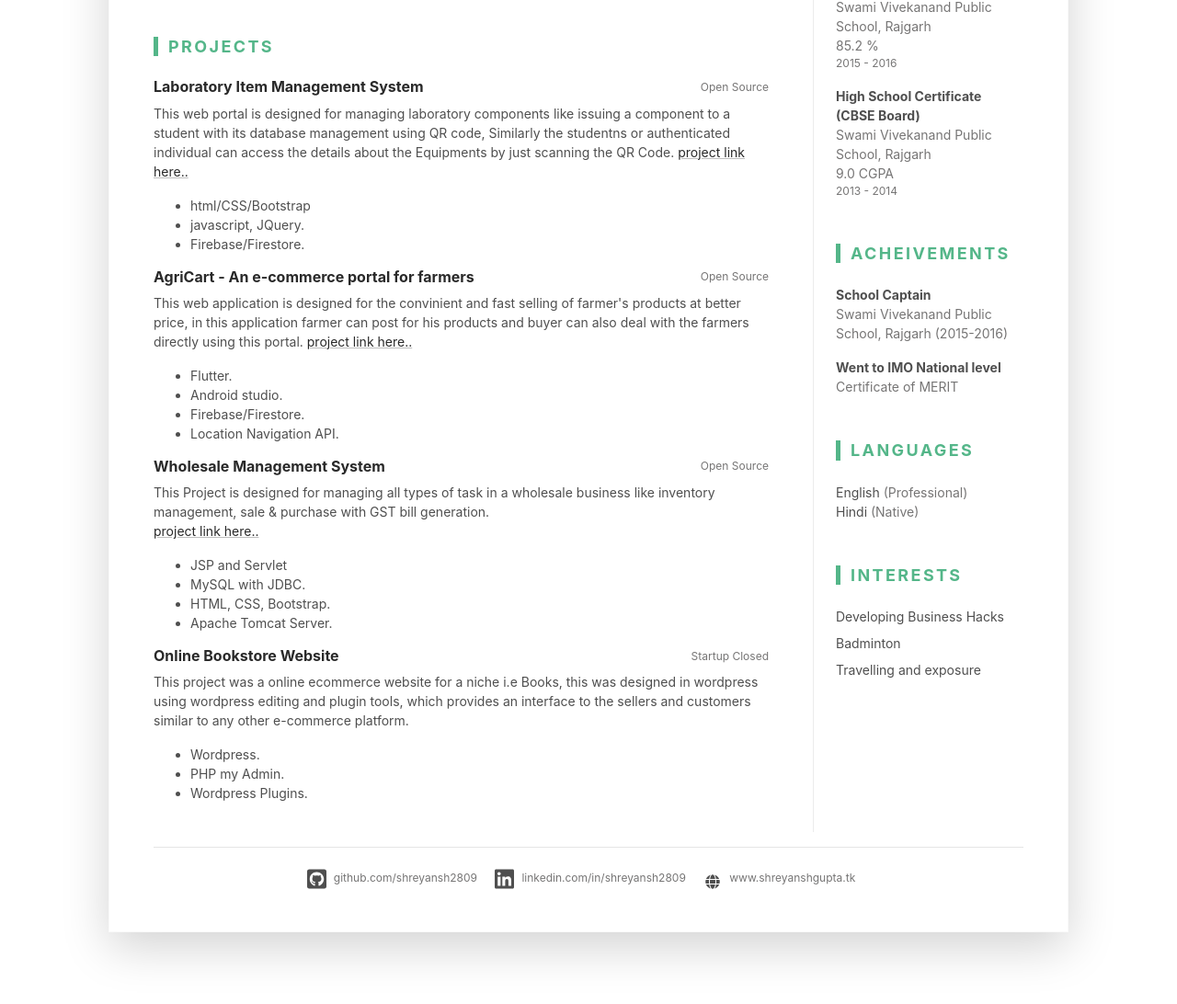
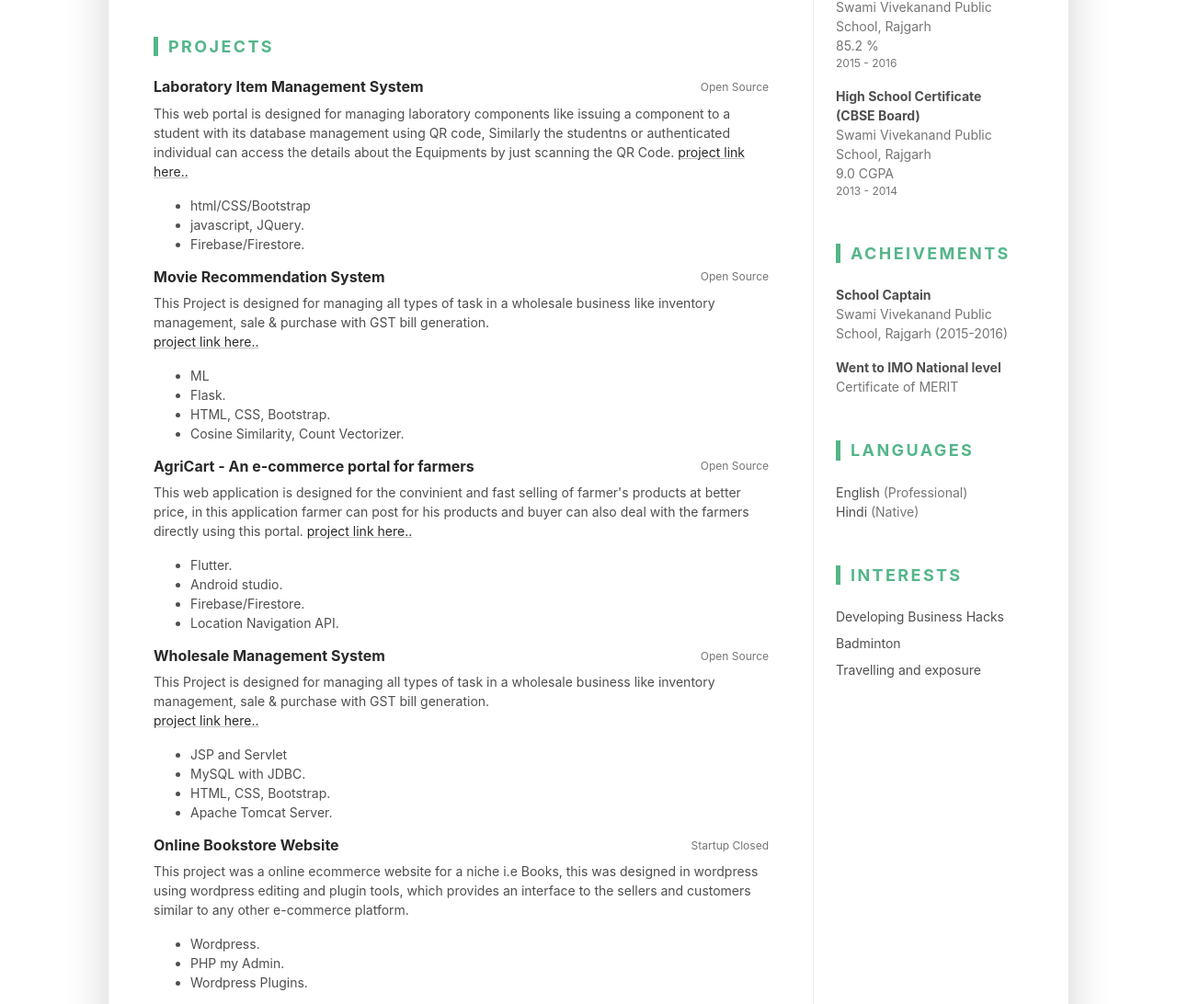
Before and after one commit to shreyansh2809/Portfolio, a plain HTML site: page index.html in a window 1280 px wide. Shown: the part 1371-2463 px from the top of the page at 92% size. Drawn offline with Linux system fonts and the light colour scheme.

Commit message:
Update index.html

```diff
--- a/index.html
+++ b/index.html
@@ -184,7 +184,24 @@ I had worked with various technologies like java web development, HTML/CSS, Boot
 
 									</div>
 								</div>
+								<div class="item">
+									<div class="item-heading row align-items-center mb-2">
+										<h4 class="item-title col-12 col-md-6 col-lg-8 mb-2 mb-md-0">Movie Recommendation System</h4>
+										<div class="item-meta col-12 col-md-6 col-lg-4 text-muted text-left text-md-right">Open Source</div>
 
+									</div>
+									<div class="item-content">
+										<p>This Project is designed for managing all types of task in a wholesale business like inventory management, sale & purchase with GST bill generation.<br>
+											<a href="https://github.com/shreyansh2809/Movie-recommendation-system" class="theme-link">project link here..</a></p></p>
+										<ul class="resume-list">
+											<li>ML</li>
+											<li>Flask.</li>
+											<li>HTML, CSS, Bootstrap.</li>
+											<li>Cosine Similarity, Count Vectorizer.</li>
+										</ul>
+
+									</div>
+								</div><!--//item-->
 								<div class="item mb-3">
 									<div class="item-heading row align-items-center mb-2">
 										<h4 class="item-title col-12 col-md-6 col-lg-8 mb-2 mb-md-0">AgriCart - An e-commerce portal for farmers</h4>
```
